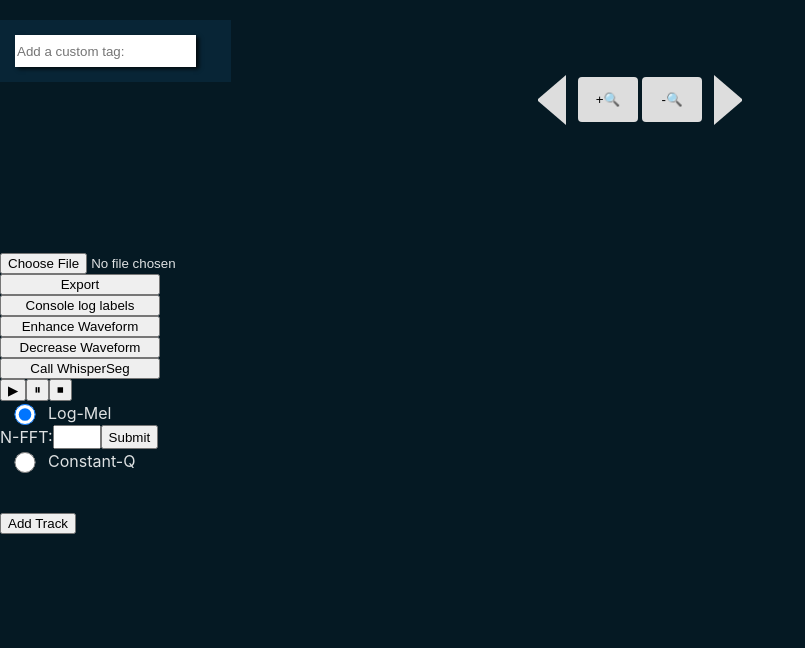
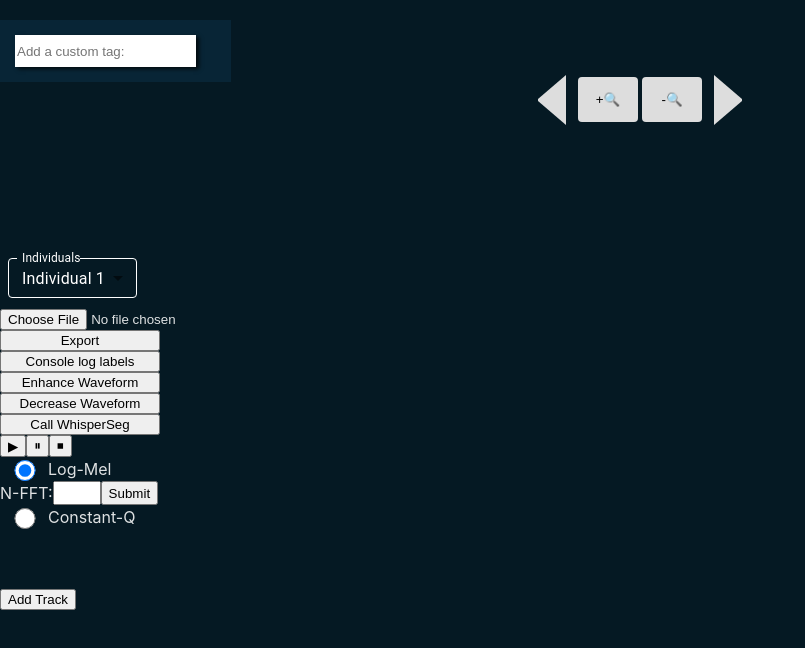
Before and after one commit to nccratliri-ml-wp/vocal-annotation-frontend, a React (Vite) app: page / in a window 1280 px wide. Shown: the top 648 px of the page, without its empty margins (0-805 px from the left). Built offline with nearby package versions, Linux system fonts and the light colour scheme.

Commit message:
new Individuals Component

```diff
--- a/src/App.jsx
+++ b/src/App.jsx
@@ -1,6 +1,7 @@
 import React, {useState, useEffect} from 'react'
 import Clusternames from "./Clusternames.jsx"
 import ScalableSpec from "./ScalableSpec.jsx";
+import Individuals from "./Indivduals";
 
 const SCROLL_STEP_RATIO = 0.1
 
@@ -45,6 +46,8 @@ function App() {
 
     const [activeLabel, setActiveLabel] = useState(null)
 
+    const [activeIndividual, setActiveIndividual] = useState(1);
+
     /* ++++++++++++++++++ Pass methods ++++++++++++++++++ */
 
     function passLabelsToApp(newLabels){
@@ -85,6 +88,10 @@ function App() {
 
     function passActiveLabelToApp( newActiveLabel ){
         setActiveLabel( newActiveLabel )
+    }
+
+    function passActiveIndividualToApp( newActiveIndividual ){
+        setActiveIndividual( newActiveIndividual )
     }
 
     /* ++++++++++++++++++ Audio Tracks ++++++++++++++++++ */
@@ -195,9 +202,18 @@ function App() {
                     onClick={rightScroll}
                 />
             </div>
-            <div id='blank-space'>
+            <div
+                id='blank-space'
+            >
             </div>
-            <div id='all-tracks'>
+            <div
+                id='all-tracks'
+                onMouseLeave={ () => setActiveLabel(null)}
+            >
+                <Individuals
+                    activeIndividual={activeIndividual}
+                    passActiveIndividualToApp={passActiveIndividualToApp}
+                />
             {showTracks.track_1 &&
                 <ScalableSpec
                     id='track_1'
@@ -221,6 +237,7 @@ function App() {
                     removeTrackInApp={removeTrackInApp}
                     passActiveLabelToApp={passActiveLabelToApp}
                     activeLabel={activeLabel}
+                    activeIndividual={activeIndividual}
                 />
             }
             {showTracks.track_2 &&
--- /dev/null
+++ b/src/Indivduals.jsx
@@ -0,0 +1,59 @@
+import InputLabel from '@mui/material/InputLabel';
+import MenuItem from '@mui/material/MenuItem';
+import FormControl from '@mui/material/FormControl';
+import Select from '@mui/material/Select';
+
+function Individuals( {activeIndividual, passActiveIndividualToApp} ) {
+
+    const handleChange = (event) => {
+        passActiveIndividualToApp(event.target.value)
+    };
+
+    return (
+        <FormControl sx={{ m: 1, minWidth: 120 }} size="small">
+            <InputLabel
+                id="demo-select-small-label"
+                className="custom-input-label"
+                sx={{
+                    color: 'white',
+                    '&.Mui-focused': {
+                        color: 'white'
+                    }
+                }}
+            >
+                Individuals
+            </InputLabel>
+            <Select
+                labelId="demo-select-small-label"
+                id="demo-select-small"
+                value={activeIndividual}
+                label="Individual"
+                onChange={handleChange}
+                sx={{
+                    '& .MuiOutlinedInput-notchedOutline': {
+                        borderColor: 'white',
+                    },
+                    '&.Mui-focused': {
+                        '& .MuiOutlinedInput-notchedOutline': {
+                            borderColor: 'white'
+                        }
+                    },
+                    '&:hover': {
+                        '& .MuiOutlinedInput-notchedOutline': {
+                            borderColor: 'white'
+                        }
+                    },
+                    '& .MuiInputBase-input': {
+                        color: 'white',
+                    },
+                }}
+            >
+                <MenuItem value={1}>Individual 1</MenuItem>
+                <MenuItem value={2}>Individual 2</MenuItem>
+                <MenuItem value={3}>Individual 3</MenuItem>
+            </Select>
+        </FormControl>
+    );
+}
+
+export default Individuals
--- a/src/index.css
+++ b/src/index.css
@@ -27,7 +27,6 @@ html, body {
 .overview-time-axis-container{
   margin: 0 0 0 200px;
 }
-
 
 /* -------------------------- Track -------------------------- */
 
@@ -226,6 +225,9 @@ html, body {
   color: #f6fffe;
 }
 
+/* -------------------------- Individuals -------------------------- */
+
+
 /* -------------------------- Parameters -------------------------- */
 
 .parameters{
```
Also changed, not shown: src/ScalableSpec.jsx (+65 -53 lines), 1 other file (tests, documents, lock files or other folders).
